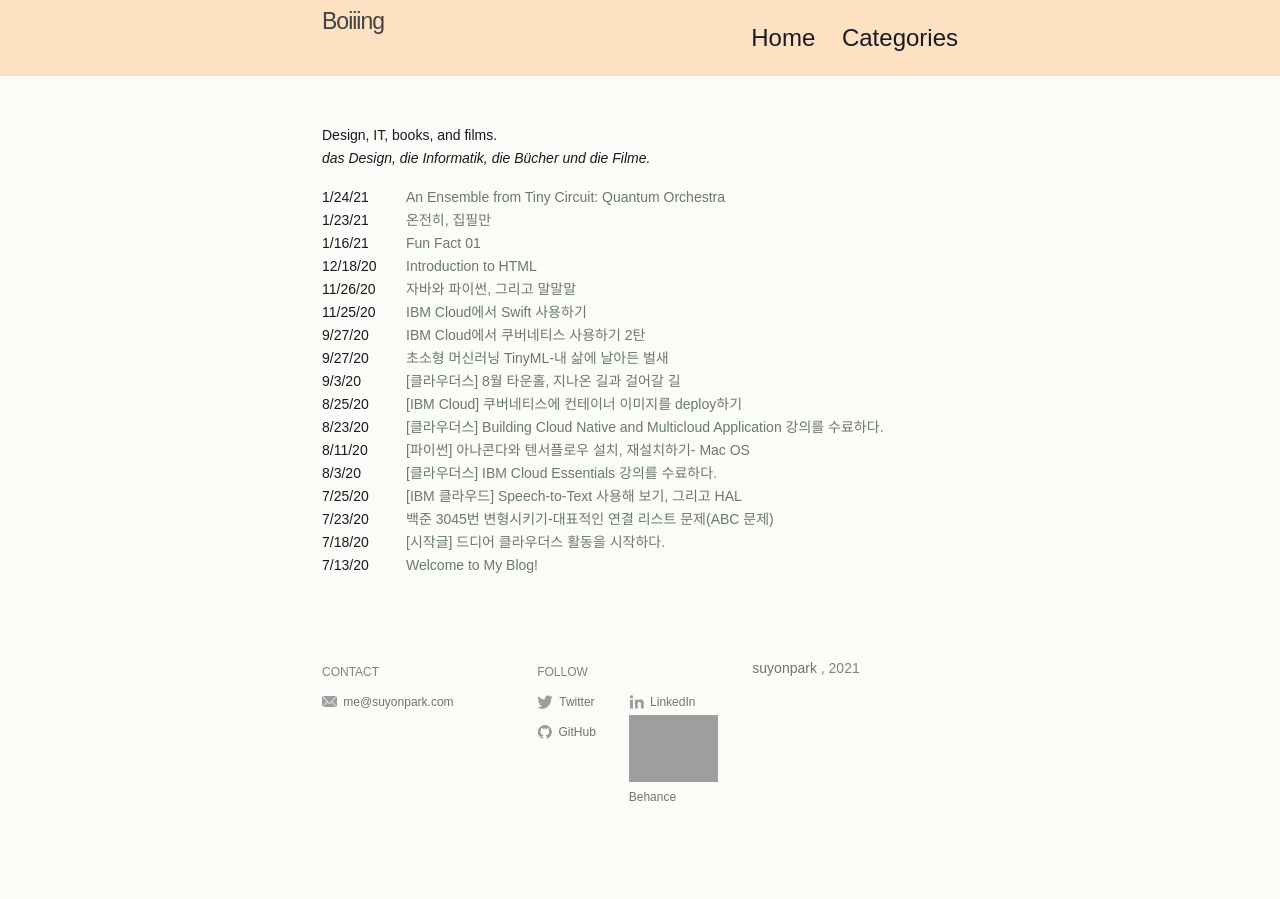
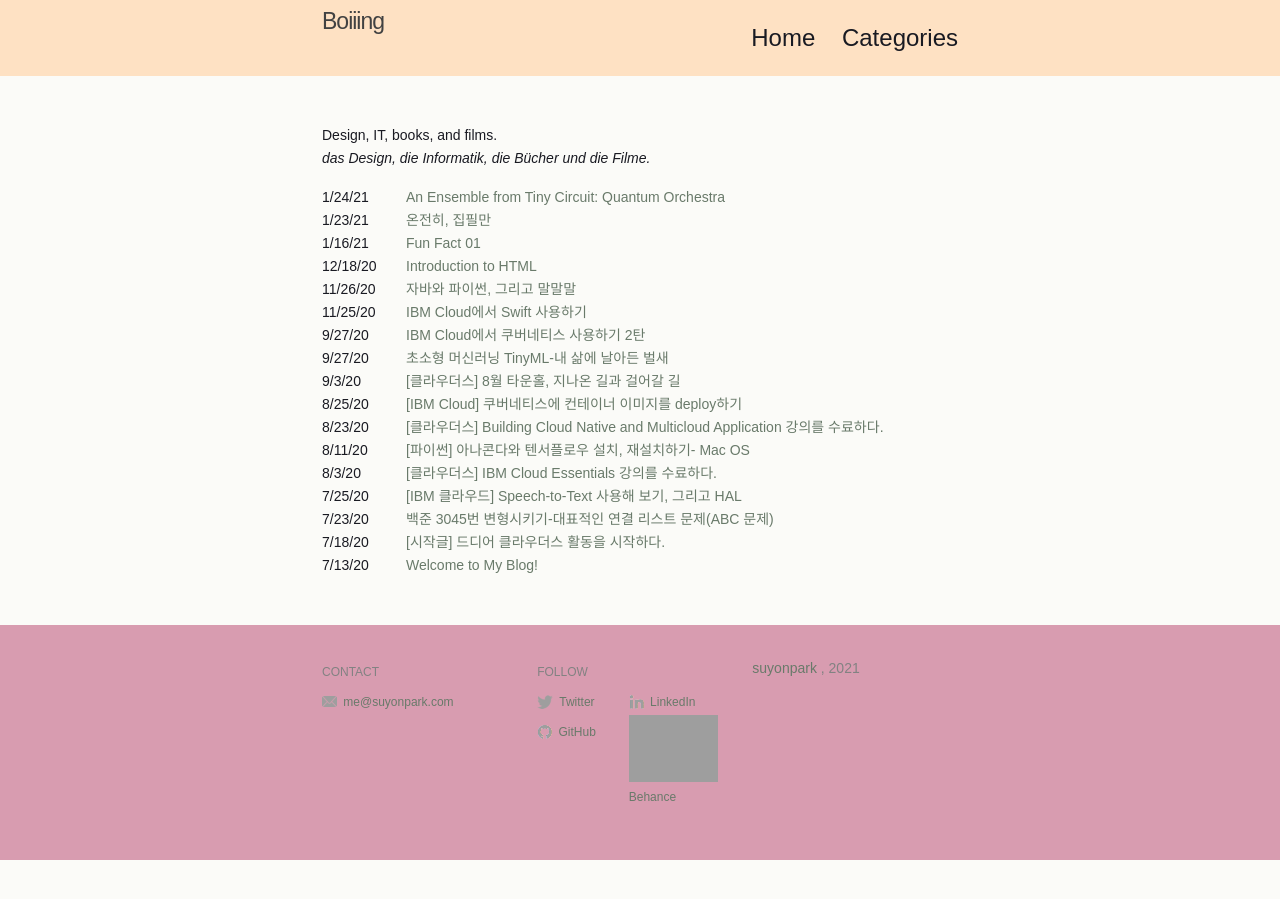
Before and after one commit to gottgam/gottgam.github.io, a Jekyll site: the page built from index.md, in a window 1280 px wide. Built offline with Jekyll 4.4.1, drawn with Linux system fonts in a browser that asks for light colours.

Commit message:
Update _layout.scss

```diff
--- a/_sass/_layout.scss
+++ b/_sass/_layout.scss
@@ -19,7 +19,6 @@
 
 .site-title {
   font-size: $h1-font-size;
-  line-height: 56px;
   letter-spacing: -1px;
 
   float: left;
@@ -112,7 +111,7 @@
   margin-left: 0;
 }
 
-.footer {
+.site-footer {
   background: $footer-bg-color;
 }
 
```
